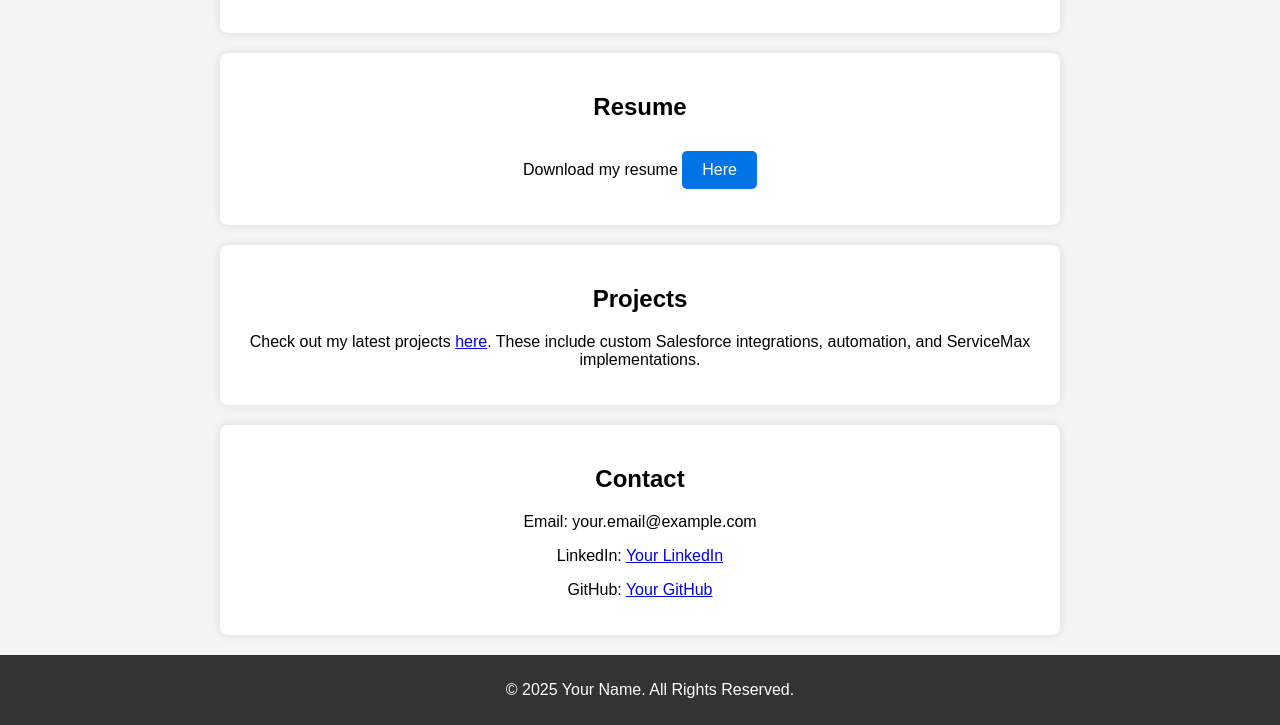
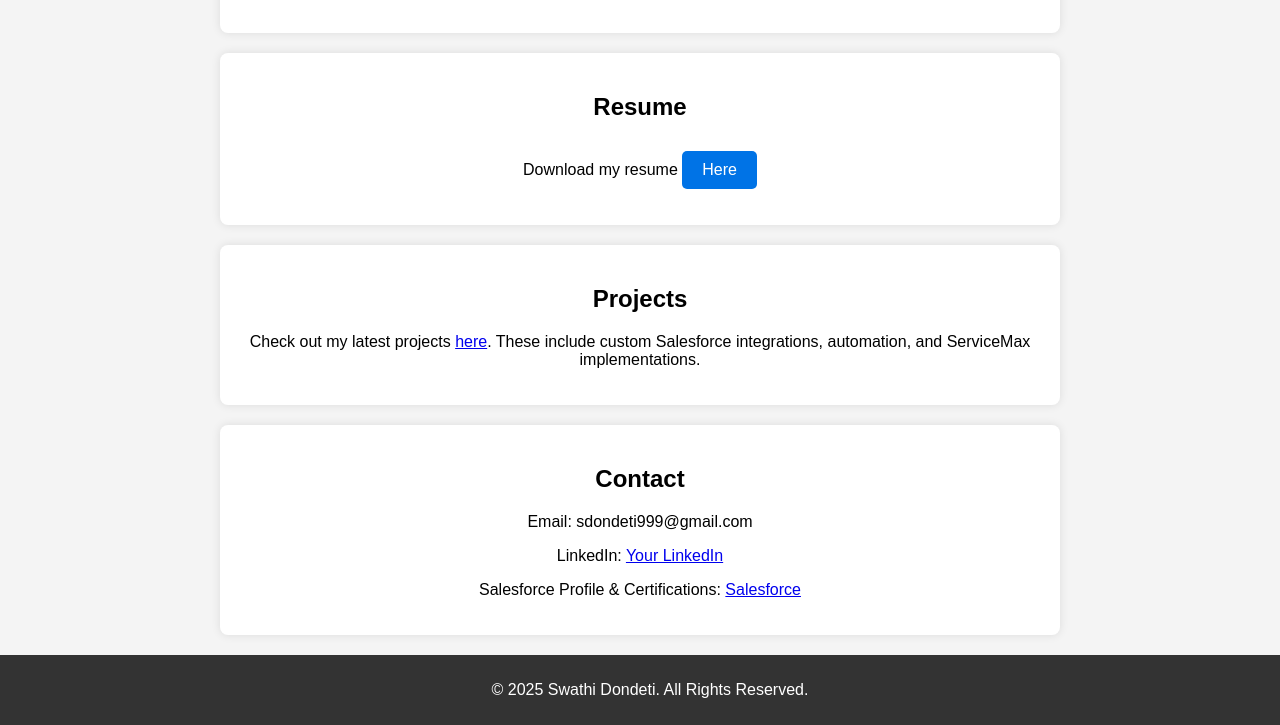
Before and after one commit to sdondeti9/Swathi-Job-Profile, a plain HTML site: page index.html in a window 1280 px wide. Shown: the part 592-1317 px from the top of the page. Drawn offline with Linux system fonts and the light colour scheme.

Commit message:
Update index.html

```diff
--- a/index.html
+++ b/index.html
@@ -41,12 +41,12 @@ I am always eager to learn, innovate, and contribute to cutting-edge Salesforce
     </section>
     <section>
         <h2>Contact</h2>
-        <p>Email: your.email@example.com</p>
-        <p>LinkedIn: <a href="https://linkedin.com/in/yourprofile" target="_blank">Your LinkedIn</a></p>
-        <p>GitHub: <a href="https://github.com/yourprofile" target="_blank">Your GitHub</a></p>
+        <p>Email: sdondeti999@gmail.com</p>
+        <p>LinkedIn: <a href="https://www.linkedin.com/in/swathi-dondeti/" target="_blank">Your LinkedIn</a></p>
+        <p>Salesforce Profile & Certifications: <a href="https://www.salesforce.com/trailblazer/sdondeti1" target="_blank">Salesforce</a></p>
     </section>
     <footer>
-        <p>&copy; 2025 Your Name. All Rights Reserved.</p>
+        <p>&copy; 2025 Swathi Dondeti. All Rights Reserved.</p>
     </footer>
 </body>
 </html>
```
